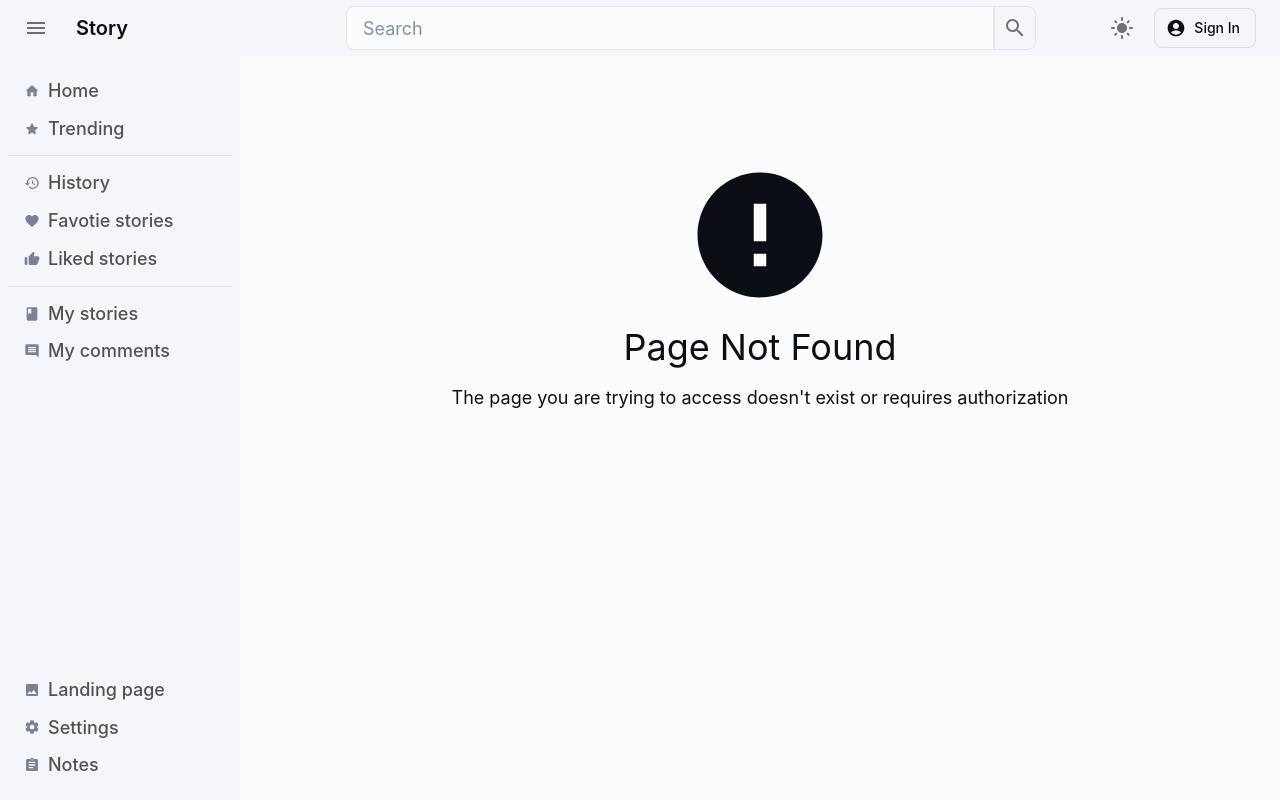
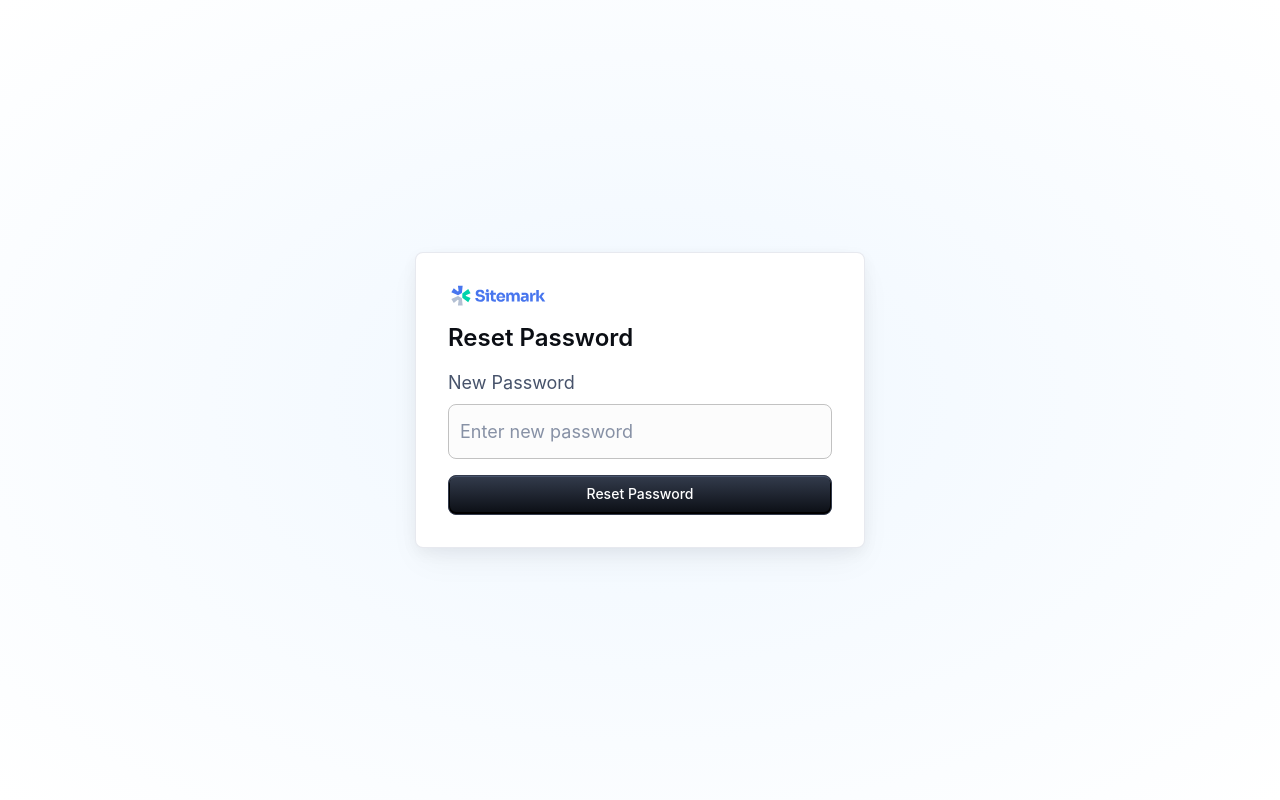
Before and after one commit to tmikov99/story-ui, a React (Vite) app: page /reset-password in a window 1280 px wide. Built offline with nearby package versions, Linux system fonts and the light colour scheme; no server answers.

Commit message:
Add reset password and email verify (#93)

```diff
--- a/src/App.tsx
+++ b/src/App.tsx
@@ -33,6 +33,8 @@ import CommentHistoryPage from './components/comment/CommentHistoryPage';
 import CommentHistoryEmptyState from './components/emptyState/CommentHistoryEmptyState';
 import GlobalConfirmDialog from './components/GlobalConfirmDialog';
 import GlobalSnackbar from './components/GlobalSnackbar';
+import ResetPassword from './components/user/ResetPassword';
+import CheckEmail from './components/user/CheckEmail';
 
 function App() {
   const isAuthenticated = useSelector((state: RootState) => state.auth.isAuthenticated);
@@ -137,6 +139,8 @@ function App() {
           <Routes>
             {!isAuthenticated && <Route path="/signIn" element={<SignIn />} />}
             {!isAuthenticated && <Route path="/signUp" element={<SignUp />} />}
+            <Route path="/reset-password" element={<ResetPassword />} />
+            <Route path="/check-email" element={<CheckEmail />} />
             <Route path="*" element={nonAuthContent} />
           </Routes>
       </BrowserRouter>
--- a/src/api/auth.ts
+++ b/src/api/auth.ts
@@ -24,3 +24,18 @@ export const refreshToken = async () => {
 export const logout = async () => {
   return axios.post('/auth/logout');
 };
+
+export const forgotPassword = async (email: string): Promise<string> => {
+  const response = await axios.post('/user/forgot-password', null, {
+    params: { email },
+  });
+  return response.data;
+};
+
+export const resetPassword = async (token: string, newPassword: string): Promise<string> => {
+  const response = await axios.post('/user/reset-password', {
+    token,
+    newPassword,
+  });
+  return response.data;
+};
--- /dev/null
+++ b/src/components/user/CheckEmail.tsx
@@ -0,0 +1,24 @@
+import { Box, Button, Typography } from "@mui/material";
+import { useNavigate } from "react-router-dom";
+
+export default function CheckEmail() {
+  const navigate = useNavigate();
+  return (
+    <Box sx={{ textAlign: 'center', mt: 8 }}>
+      <Typography variant="h4" gutterBottom>
+        Verify Your Email
+      </Typography>
+      <Typography variant="body1">
+        We've sent a verification email to your inbox. Please check it to complete your registration.
+      </Typography>
+      <Button
+        variant="contained"
+        size="large"
+        sx={{mt: 2}}
+        onClick={() => navigate("/signIn")}
+      >
+        Sign In
+      </Button>
+    </Box>
+  );
+}
--- a/src/components/user/ForgotPassword.tsx
+++ b/src/components/user/ForgotPassword.tsx
@@ -6,6 +6,7 @@ import DialogContent from '@mui/material/DialogContent';
 import DialogContentText from '@mui/material/DialogContentText';
 import DialogTitle from '@mui/material/DialogTitle';
 import OutlinedInput from '@mui/material/OutlinedInput';
+import { forgotPassword } from '../../api/auth';
 
 interface ForgotPasswordProps {
   open: boolean;
@@ -20,9 +21,20 @@ export default function ForgotPassword({ open, handleClose }: ForgotPasswordProp
       slotProps={{
         paper: {
           component: 'form',
-          onSubmit: (event: React.FormEvent<HTMLFormElement>) => {
+          onSubmit: async (event: React.FormEvent<HTMLFormElement>) => {
             event.preventDefault();
-            handleClose();
+            const formData = new FormData(event.currentTarget);
+            const email = formData.get('email')?.toString();
+
+            if (!email) return;
+
+            try {
+              await forgotPassword(email);
+              alert("A password reset link has been sent to your email.");
+              handleClose();
+            } catch (error) {
+              alert("Failed to send reset email: " + (error as Error).message);
+            }
           },
           sx: { backgroundImage: 'none' },
         },
--- /dev/null
+++ b/src/components/user/ResetPassword.tsx
@@ -0,0 +1,90 @@
+import { styled, Stack, Typography, Box, FormControl, FormLabel, TextField, Button } from "@mui/material";
+import { useState } from "react";
+import { useSearchParams, useNavigate } from "react-router-dom";
+import { resetPassword } from "../../api/auth";
+import { SitemarkIcon } from "../CustomIcons";
+import MuiCard from '@mui/material/Card';
+
+const Card = styled(MuiCard)(({ theme }) => ({
+  display: "flex",
+  flexDirection: "column",
+  alignSelf: "center",
+  width: "100%",
+  padding: theme.spacing(4),
+  gap: theme.spacing(2),
+  margin: "auto",
+  [theme.breakpoints.up("sm")]: {
+    maxWidth: "450px",
+  },
+  boxShadow:
+    "hsla(220, 30%, 5%, 0.05) 0px 5px 15px 0px, hsla(220, 25%, 10%, 0.05) 0px 15px 35px -5px",
+  ...theme.applyStyles("dark", {
+    boxShadow:
+      "hsla(220, 30%, 5%, 0.5) 0px 5px 15px 0px, hsla(220, 25%, 10%, 0.08) 0px 15px 35px -5px",
+  }),
+}));
+
+const ResetContainer = styled(Stack)(({ theme }) => ({
+  height: "100dvh",
+  padding: theme.spacing(2),
+  alignItems: "center",
+  justifyContent: "center",
+  background:
+    "radial-gradient(ellipse at 50% 50%, hsl(210, 100%, 97%), hsl(0, 0%, 100%))",
+  ...theme.applyStyles("dark", {
+    background:
+      "radial-gradient(at 50% 50%, hsla(210, 100%, 16%, 0.5), hsl(220, 30%, 5%))",
+  }),
+}));
+
+export default function ResetPassword() {
+  const [searchParams] = useSearchParams();
+  const token = searchParams.get("token") || "";
+  const [password, setPassword] = useState("");
+  const [message, setMessage] = useState("");
+  const navigate = useNavigate();
+
+  const handleSubmit = async (e: React.FormEvent) => {
+    e.preventDefault();
+    try {
+      await resetPassword(token, password);
+      setMessage("Password has been reset successfully.");
+      setTimeout(() => navigate("/signin"), 2000); // Optional: 2s delay
+    } catch (err) {
+      setMessage("Failed to reset password: " + (err as Error).message);
+    }
+  };
+
+  return (
+    <ResetContainer>
+      <Card variant="outlined">
+        <SitemarkIcon />
+        <Typography component="h1" variant="h5">
+          Reset Password
+        </Typography>
+        <Box component="form" onSubmit={handleSubmit} sx={{ display: "flex", flexDirection: "column", gap: 2 }}>
+          <FormControl>
+            <FormLabel htmlFor="new-password">New Password</FormLabel>
+            <TextField
+              id="new-password"
+              type="password"
+              value={password}
+              onChange={(e) => setPassword(e.target.value)}
+              placeholder="Enter new password"
+              required
+              fullWidth
+            />
+          </FormControl>
+          <Button type="submit" variant="contained" fullWidth>
+            Reset Password
+          </Button>
+        </Box>
+        {message && (
+          <Typography variant="body2" color="textSecondary" align="center">
+            {message}
+          </Typography>
+        )}
+      </Card>
+    </ResetContainer>
+  );
+}
--- a/src/components/user/SignUp.tsx
+++ b/src/components/user/SignUp.tsx
@@ -128,12 +128,11 @@ export default function SignUp() {
     try {
       const registerResponse = await register(username, email, password);
       if (registerResponse.status !== 200) {
+        console.log("Register error", registerResponse)
         return;
+      } else {
+        navigate('/check-email');
       }
-      const loginResponse = await login(username, password);
-      dispatch(loginSuccess(loginResponse));
-      navigate(redirectAfterLogin || '/landing');
-      dispatch(clearRedirectAfterLogin());
     } catch (err) {console.error(err)}
   };
 
```
